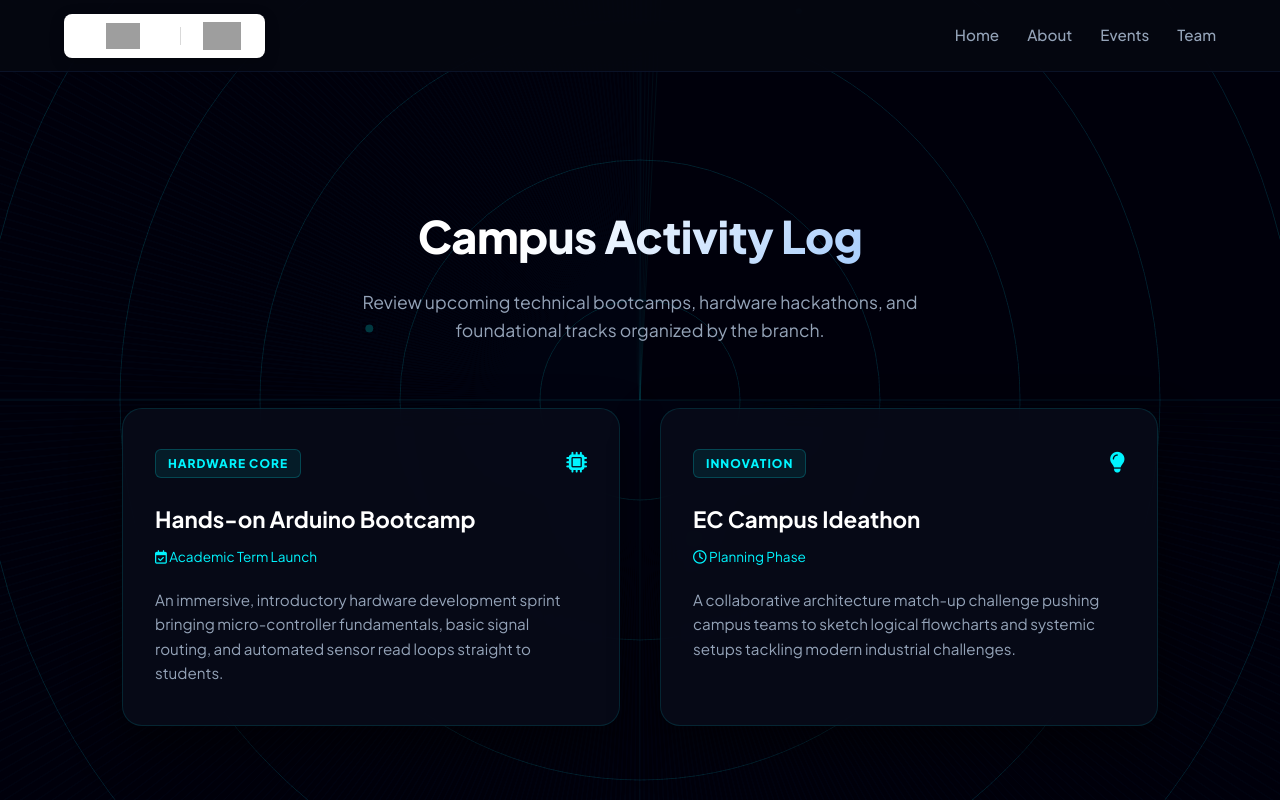
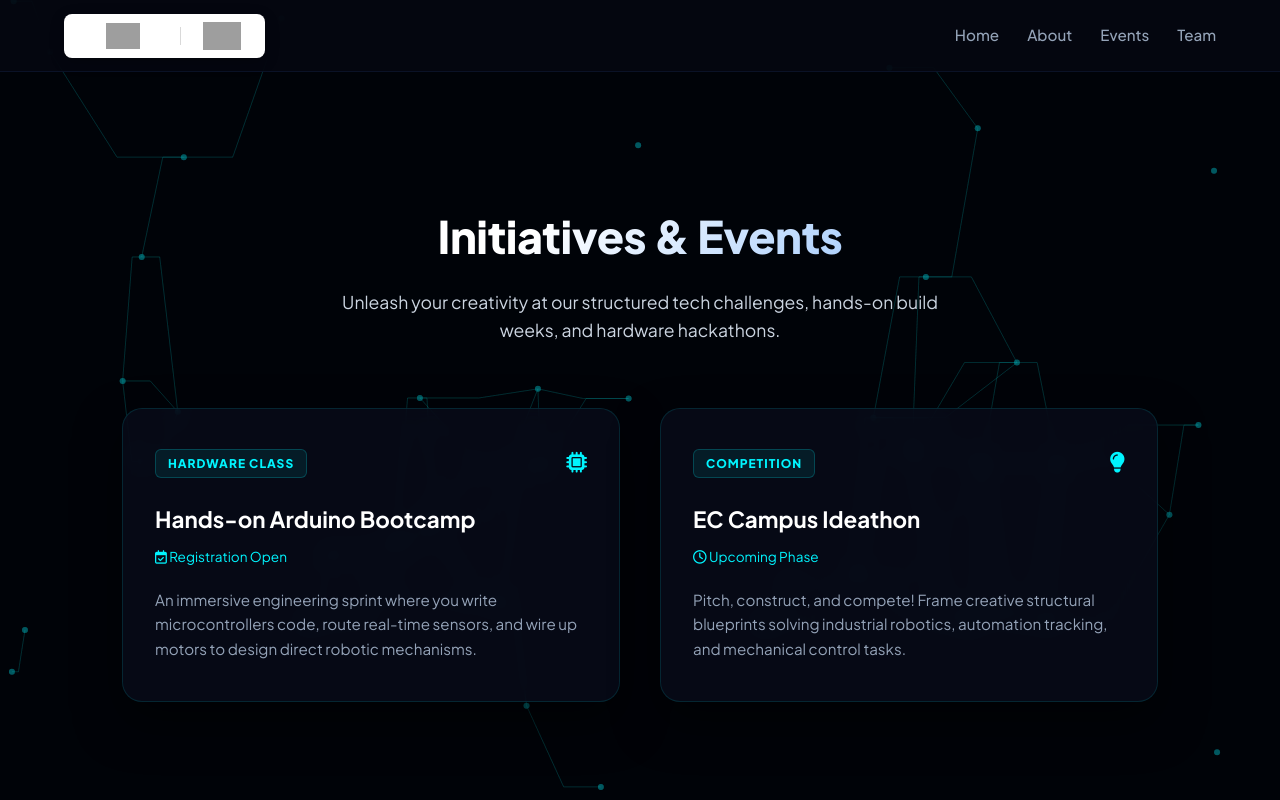
Before and after one commit to ModhakKGowda/ieee-ras-ec-site, a Flask app: page /events in a window 1280 px wide. Run offline with Flask 3, Linux system fonts and the light colour scheme; grey boxes are pictures that could not be loaded.

Commit message:
Revise event titles and improve styling
Updated event titles and descriptions to reflect new initiatives. Adjusted styles and interactions for event cards and radar animation.

```diff
--- a/api/templates/events.html
+++ b/api/templates/events.html
@@ -3,7 +3,7 @@
 <head>
     <meta charset="UTF-8">
     <meta name="viewport" content="width=device-width, initial-scale=1.0">
-    <title>Events Portfolio | IEEE RAS EC Campus</title>
+    <title>Events | IEEE RAS EC Campus</title>
     <link rel="stylesheet" href="{{ url_for('static', filename='style.css') }}">
     <link rel="preconnect" href="https://fonts.googleapis.com">
     <link href="https://fonts.googleapis.com/css2?family=Plus+Jakarta+Sans:wght@400;500;600;700;800&display=swap" rel="stylesheet">
@@ -13,13 +13,15 @@
             position: fixed;
             top: 0; left: 0; width: 100%; height: 100%;
             z-index: -1;
-            background: #04060f;
+            background: #04050d;
         }
         .events-layout-box {
             max-width: 1100px;
             margin: 8rem auto 4rem auto;
             padding: 0 2rem;
             text-align: center;
+            position: relative;
+            z-index: 2;
         }
         .event-card {
             background: rgba(8, 12, 26, 0.8) !important;
@@ -30,9 +32,9 @@
             transition: all 0.4s cubic-bezier(0.16, 1, 0.3, 1) !important;
         }
         .event-card:hover {
-            transform: translateY(-6px);
-            border-color: rgba(0, 245, 255, 0.5) !important;
-            box-shadow: 0 20px 45px rgba(0, 245, 255, 0.15) !important;
+            transform: translateY(-8px);
+            border-color: #00f5ff !important;
+            box-shadow: 0 20px 45px rgba(0, 245, 255, 0.2) !important;
         }
         .tech-tag {
             background: rgba(0, 245, 255, 0.08);
@@ -67,31 +69,31 @@
     </header>
 
     <div class="events-layout-box">
-        <h2 class="section-title">Campus Activity Log</h2>
-        <p class="section-desc" style="color: #94a3b8; max-width: 600px; margin: 0 auto;">Review upcoming technical bootcamps, hardware hackathons, and foundational tracks organized by the branch.</p>
+        <h2 class="section-title">Initiatives & Events</h2>
+        <p class="section-desc" style="color: #cbd5e1; max-width: 600px; margin: 0 auto 4rem auto;">Unleash your creativity at our structured tech challenges, hands-on build weeks, and hardware hackathons.</p>
 
-        <div class="events-grid" style="display: grid; grid-template-columns: repeat(auto-fit, minmax(320px, 1fr)); gap: 2.5rem; margin-top: 4rem;">
+        <div class="events-grid" style="display: grid; grid-template-columns: repeat(auto-fit, minmax(320px, 1fr)); gap: 2.5rem;">
             <div class="event-card" style="padding: 2.5rem 2rem; position: relative; text-align: left;">
                 <div style="display: flex; justify-content: space-between; align-items: center; margin-bottom: 1.5rem;">
-                    <span class="tech-tag">HARDWARE CORE</span>
+                    <span class="tech-tag">HARDWARE CLASS</span>
                     <i class="fa-solid fa-microchip" style="color: #00f5ff; font-size: 1.3rem;"></i>
                 </div>
                 <h3 style="color: #fff; font-size: 1.4rem; margin-bottom: 0.5rem; font-weight: 700;">Hands-on Arduino Bootcamp</h3>
-                <p style="color: #00f5ff; font-size: 0.85rem; margin-bottom: 1.25rem;"><i class="fa-regular fa-calendar-check"></i> Academic Term Launch</p>
+                <p style="color: #00f5ff; font-size: 0.85rem; margin-bottom: 1.25rem;"><i class="fa-regular fa-calendar-check"></i> Registration Open</p>
                 <p style="color: #94a3b8; font-size: 0.95rem; line-height: 1.6; margin: 0;">
-                    An immersive, introductory hardware development sprint bringing micro-controller fundamentals, basic signal routing, and automated sensor read loops straight to students.
+                    An immersive engineering sprint where you write microcontrollers code, route real-time sensors, and wire up motors to design direct robotic mechanisms.
                 </p>
             </div>
 
             <div class="event-card" style="padding: 2.5rem 2rem; position: relative; text-align: left;">
                 <div style="display: flex; justify-content: space-between; align-items: center; margin-bottom: 1.5rem;">
-                    <span class="tech-tag">INNOVATION</span>
+                    <span class="tech-tag">COMPETITION</span>
                     <i class="fa-solid fa-lightbulb" style="color: #00f5ff; font-size: 1.3rem;"></i>
                 </div>
                 <h3 style="color: #fff; font-size: 1.4rem; margin-bottom: 0.5rem; font-weight: 700;">EC Campus Ideathon</h3>
-                <p style="color: #00f5ff; font-size: 0.85rem; margin-bottom: 1.25rem;"><i class="fa-regular fa-clock"></i> Planning Phase</p>
+                <p style="color: #00f5ff; font-size: 0.85rem; margin-bottom: 1.25rem;"><i class="fa-regular fa-clock"></i> Upcoming Phase</p>
                 <p style="color: #94a3b8; font-size: 0.95rem; line-height: 1.6; margin: 0;">
-                    A collaborative architecture match-up challenge pushing campus teams to sketch logical flowcharts and systemic setups tackling modern industrial challenges.
+                    Pitch, construct, and compete! Frame creative structural blueprints solving industrial robotics, automation tracking, and mechanical control tasks.
                 </p>
             </div>
         </div>
@@ -100,77 +102,90 @@
     <script>
         const canvas = document.getElementById('bg-canvas');
         const ctx = canvas.getContext('2d');
-        let sweepAngle = 0;
+        let pulses = [];
 
-        function resize() { canvas.width = window.innerWidth; canvas.height = window.innerHeight; }
+        function resize() {
+            canvas.width = window.innerWidth;
+            canvas.height = window.innerHeight;
+        }
         window.addEventListener('resize', resize);
         resize();
 
-        // Static target points simulating detected items on radar map
-        const blips = [
-            {rDist: 150, theta: 1.2, size: 3},
-            {rDist: 280, theta: 3.4, size: 4},
-            {rDist: 420, theta: 5.1, size: 3}
-        ];
+        // Spawn interactive signal pulses whenever mouse moves
+        window.addEventListener('mousemove', (e) => {
+            if (Math.random() < 0.15) {
+                pulses.push({
+                    x: e.clientX,
+                    y: e.clientY,
+                    dx: (Math.random() - 0.5) * 4,
+                    dy: (Math.random() - 0.5) * 4,
+                    life: 1.0,
+                    size: Math.random() * 2 + 1.5
+                });
+            }
+        });
 
-        function renderRadar() {
-            ctx.fillStyle = 'rgba(4, 6, 15, 0.15)'; // Sweeper trails require slight opacity transparency
+        // Static node points forming background motherboard circuit junctions
+        const junctions = [];
+        for (let i = 0; i < 40; i++) {
+            junctions.push({
+                x: Math.random() * window.innerWidth,
+                y: Math.random() * window.innerHeight
+            });
+        }
+
+        function animate() {
+            ctx.fillStyle = "rgba(4, 5, 13, 0.2)";
             ctx.fillRect(0, 0, canvas.width, canvas.height);
 
-            const centerX = canvas.width / 2;
-            const centerY = canvas.height / 2;
-
-            // Advance radial dial spin velocity
-            sweepAngle += 0.012;
-            if (sweepAngle > Math.PI * 2) sweepAngle = 0;
-
-            // Draw concentric systemic sonar rings
+            // Draw circuit lines connecting static junctions
             ctx.lineWidth = 1;
-            for(let r = 100; r <= Math.max(canvas.width, canvas.height)/1.5; r += 140) {
-                ctx.beginPath();
-                ctx.arc(centerX, centerY, r, 0, Math.PI*2);
-                ctx.strokeStyle = 'rgba(0, 245, 255, 0.025)';
-                ctx.stroke();
+            ctx.strokeStyle = "rgba(0, 245, 255, 0.04)";
+            for (let i = 0; i < junctions.length; i++) {
+                for (let j = i + 1; j < junctions.length; j++) {
+                    const dist = Math.hypot(junctions[i].x - junctions[j].x, junctions[i].y - junctions[j].y);
+                    if (dist < 180) {
+                        ctx.beginPath();
+                        ctx.moveTo(junctions[i].x, junctions[i].y);
+                        // Make path look like angular PCB traces
+                        const midX = (junctions[i].x + junctions[j].x) / 2;
+                        ctx.lineTo(midX, junctions[i].y);
+                        ctx.lineTo(junctions[j].x, junctions[j].y);
+                        ctx.stroke();
+                    }
+                }
             }
 
-            // Draw axis intersection crosslines
-            ctx.beginPath();
-            ctx.moveTo(0, centerY); ctx.lineTo(canvas.width, centerY);
-            ctx.moveTo(centerX, 0); ctx.lineTo(centerX, canvas.height);
-            ctx.strokeStyle = 'rgba(0, 245, 255, 0.015)';
-            ctx.stroke();
+            // Draw circuit junction dots
+            junctions.forEach(node => {
+                ctx.fillStyle = "rgba(0, 245, 255, 0.1)";
+                ctx.beginPath();
+                ctx.arc(node.x, node.y, 3, 0, Math.PI * 2);
+                ctx.fill();
+            });
 
-            // Render rotating sweep pointer beam line
-            ctx.beginPath();
-            ctx.moveTo(centerX, centerY);
-            ctx.lineTo(centerX + Math.cos(sweepAngle)*1200, centerY + Math.sin(sweepAngle)*1200);
-            ctx.strokeStyle = 'rgba(0, 245, 255, 0.06)';
-            ctx.stroke();
+            // Update & draw interactive spark pulses
+            pulses.forEach((pulse, idx) => {
+                pulse.x += pulse.dx;
+                pulse.y += pulse.dy;
+                pulse.life -= 0.015;
 
-            // Draw targeted track blips
-            blips.forEach(blip => {
-                let bx = centerX + Math.cos(blip.theta) * blip.rDist;
-                let by = centerY + Math.sin(blip.theta) * blip.rDist;
+                ctx.shadowColor = "#00f5ff";
+                ctx.shadowBlur = 8;
+                ctx.fillStyle = `rgba(0, 245, 255, ${pulse.life})`;
+                ctx.beginPath();
+                ctx.arc(pulse.x, pulse.y, pulse.size, 0, Math.PI * 2);
+                ctx.fill();
+                ctx.shadowBlur = 0;
 
-                // If sweep line angle passes over object position, light it up
-                let diff = Math.abs(sweepAngle - blip.theta);
-                let opacity = 0.1;
-                if(diff < 0.4) opacity = 1.0 - (diff / 0.4);
-
-                ctx.beginPath();
-                ctx.arc(bx, by, blip.size, 0, Math.PI*2);
-                ctx.fillStyle = `rgba(0, 245, 255, ${opacity * 0.4})`;
-                ctx.fill();
-
-                if(opacity > 0.6) {
-                    ctx.strokeStyle = `rgba(0, 245, 255, ${(opacity - 0.6) * 0.5})`;
-                    ctx.strokeRect(bx - 8, by - 8, 16, 16);
+                if (pulse.life <= 0) {
+                    pulses.splice(idx, 1);
                 }
             });
 
-            requestAnimationFrame(renderRadar);
+            requestAnimationFrame(animate);
         }
-        renderRadar();
+        animate();
     </script>
 </body>
 </html>
```
